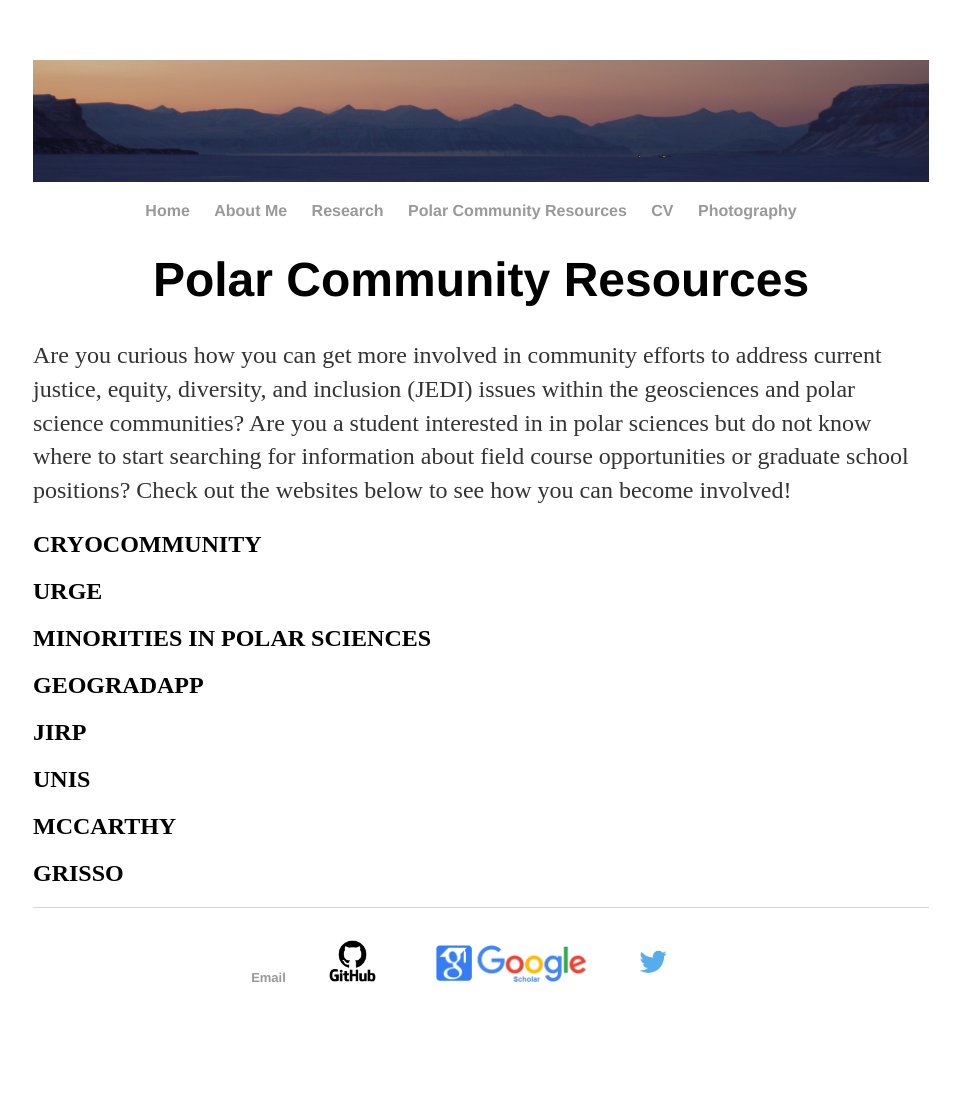
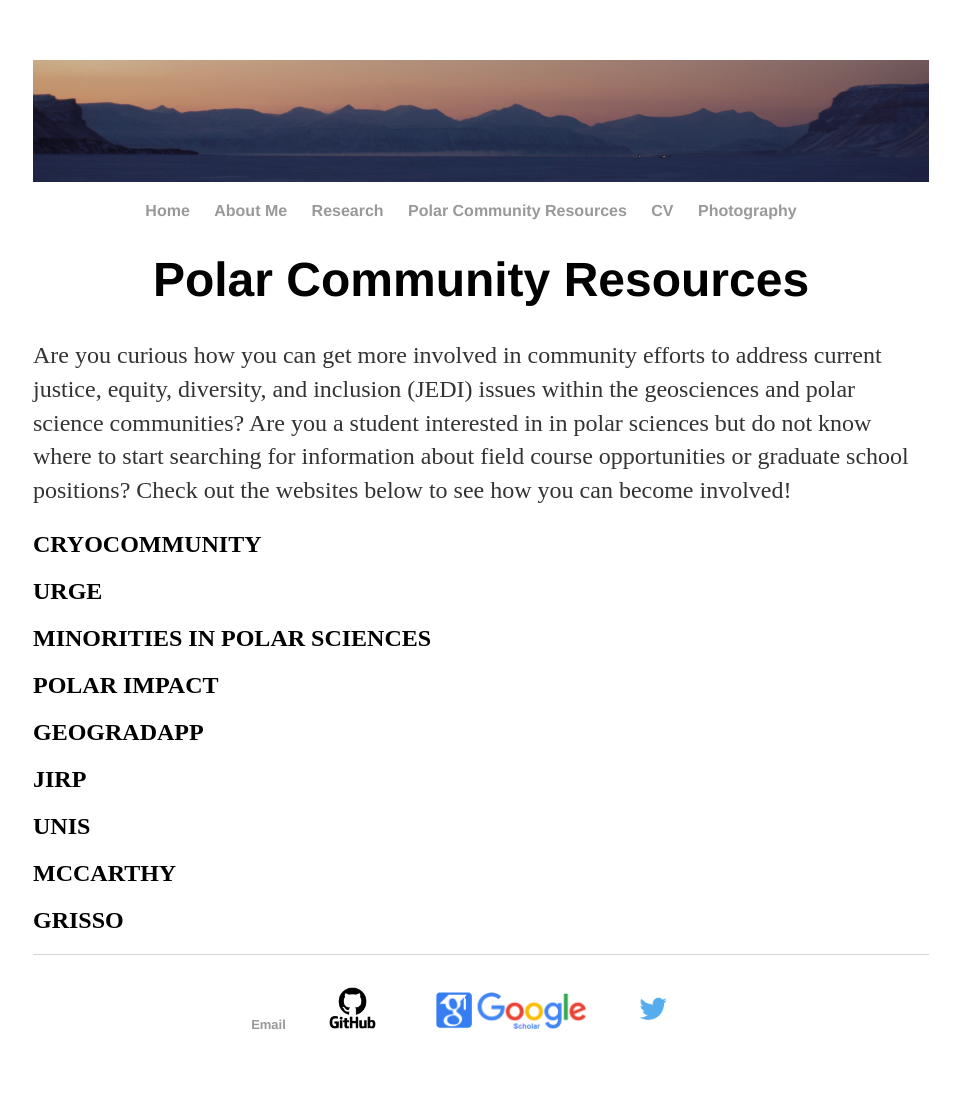
Before and after one commit to Cbarnett207/CBarnett207.github.io, a Jekyll site: the page built from community/index.html, in a window 1280 px wide. Shown: the whole page, without its empty margins (159-1119 px from the left). Built offline with Jekyll 4.4.1, drawn with Linux system fonts in a browser that asks for light colours; before the commit the page ends 1050 px from its top, so only the background shows below that.

Commit message:
Update index.html

```diff
--- a/community/index.html
+++ b/community/index.html
@@ -11,6 +11,7 @@ title: Cody Barnett, M.S. | Community
     <h2>CRYOCOMMUNITY</h2>
     <h2>URGE</h2>
     <h2>MINORITIES IN POLAR SCIENCES</h2>
+    <h2>POLAR IMPACT</h2>
     <h2>GEOGRADAPP</h2>
     <h2>JIRP</h2>
     <h2>UNIS</h2>
```
